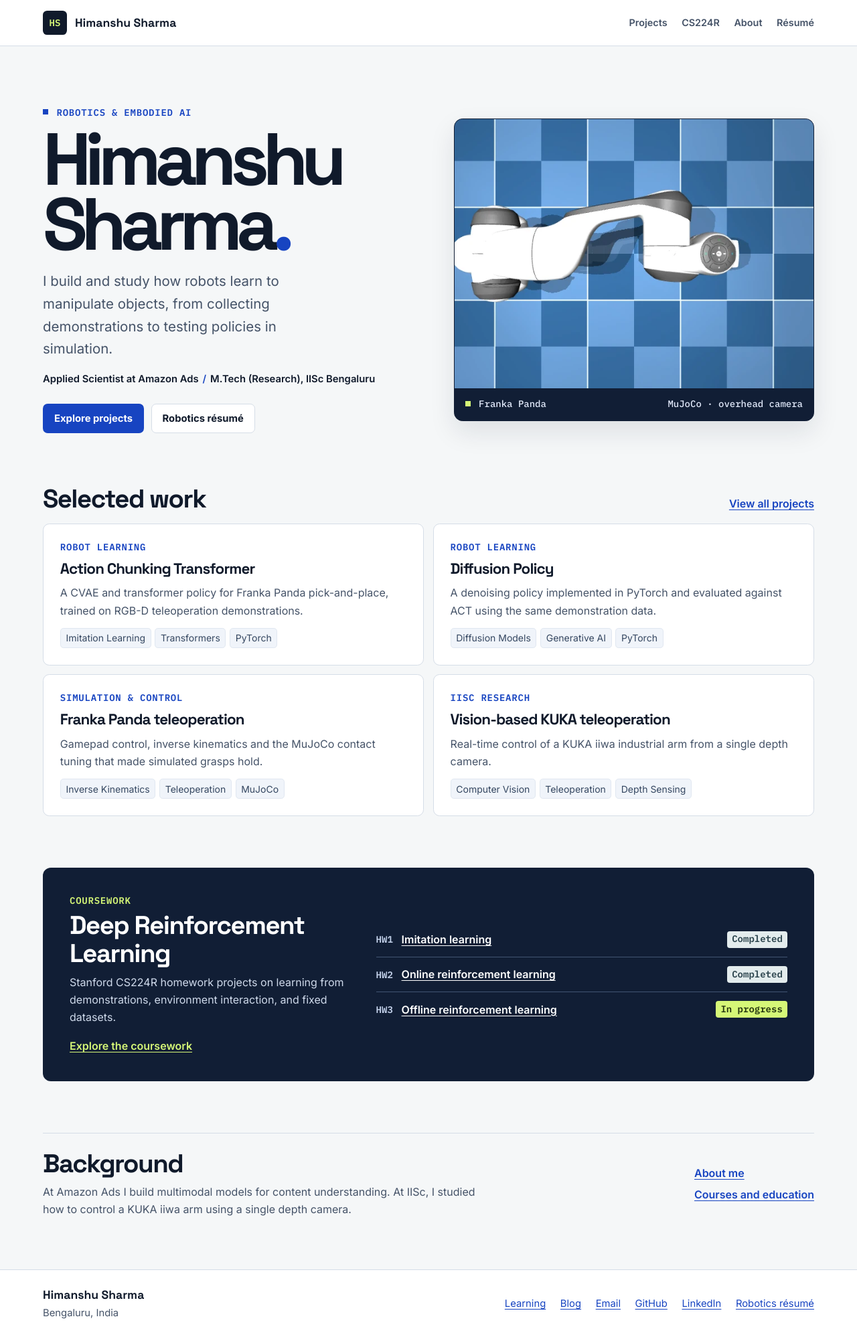
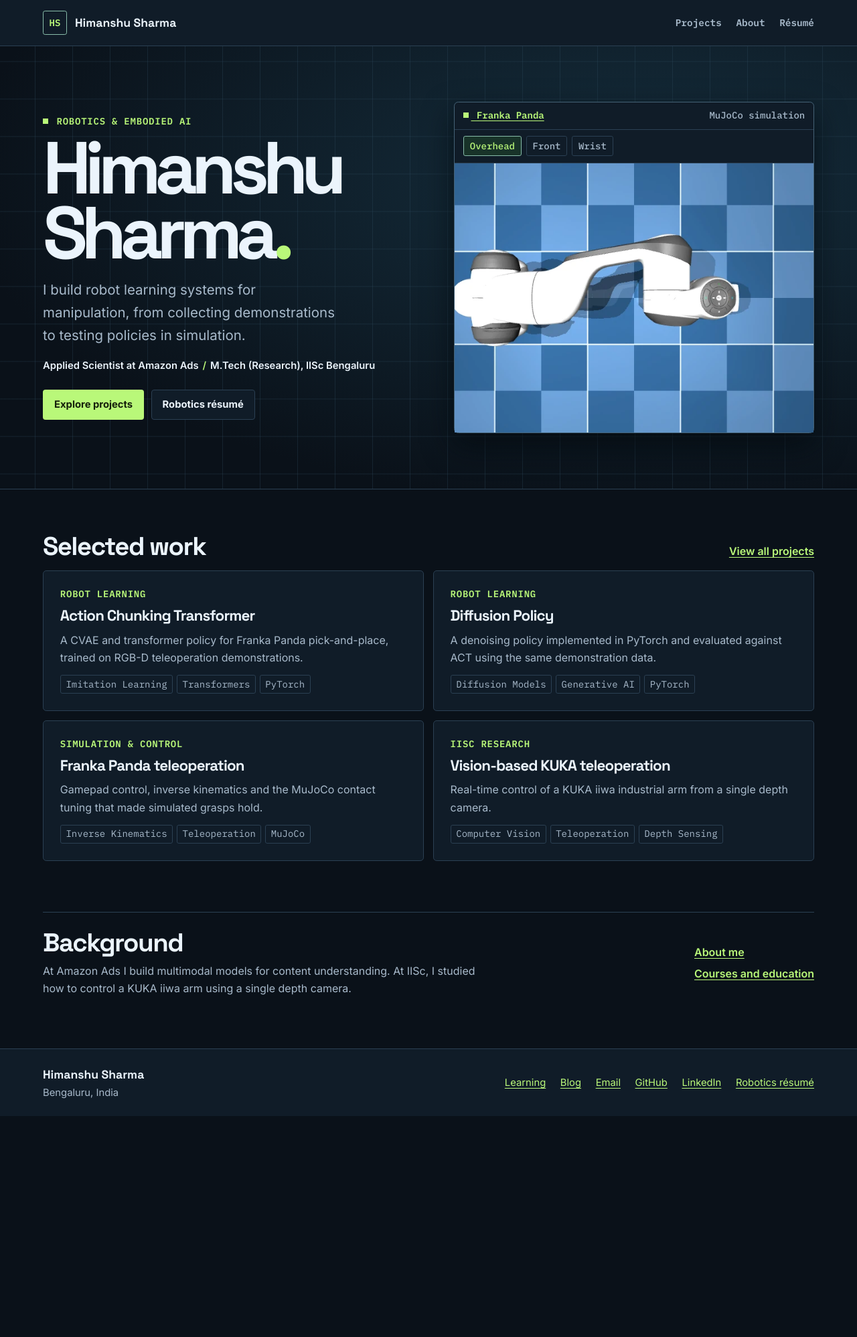
Before and after one commit to Magician6174/magician6174.github.io, a Jekyll site: the page built from docs/index.html, in a window 1280 px wide. Shown: the whole page at 67% size. Built offline with Jekyll 4.4.1, drawn with Linux system fonts in a browser that asks for light colours; after the commit the page ends 1667 px from its top, so only the background shows below that.

Commit message:
Give the portfolio a robotics theme and integrate CS224R

```diff
--- a/docs/_data/navigation.yml
+++ b/docs/_data/navigation.yml
@@ -1,8 +1,6 @@
 main:
   - title: Projects
     url: /projects/
-  - title: CS224R
-    url: /projects/cs224r/
   - title: About
     url: /about/
   - title: Résumé
--- a/docs/_includes/cs224r-list.html
+++ /dev/null
@@ -1,9 +0,0 @@
-<ul class="course-list">
-  {% for homework in site.data.cs224r %}
-    <li>
-      <span class="homework-id">{{ homework.number }}</span>
-      <a href="{{ '/projects/cs224r/' | relative_url }}#{{ homework.id }}">{{ homework.title }}</a>
-      <span class="status{% if homework.status == 'In progress' %} status-active{% endif %}">{{ homework.status }}</span>
-    </li>
-  {% endfor %}
-</ul>
--- /dev/null
+++ b/docs/_includes/panda-camera.html
@@ -0,0 +1,23 @@
+{% assign panda_project = '/projects/panda-teleop-ik/' | relative_url %}
+<figure class="camera-panel">
+  <figcaption class="camera-header">
+    <a href="{{ panda_project }}"><span class="accent-square" aria-hidden="true"></span> Franka Panda</a>
+    <span>MuJoCo simulation</span>
+  </figcaption>
+  <fieldset class="camera-controls">
+    <legend>Camera view</legend>
+    <div class="camera-options">
+      <input type="radio" name="panda-camera" id="camera-overhead" checked>
+      <label for="camera-overhead">Overhead</label>
+      <input type="radio" name="panda-camera" id="camera-front">
+      <label for="camera-front">Front</label>
+      <input type="radio" name="panda-camera" id="camera-wrist">
+      <label for="camera-wrist">Wrist</label>
+    </div>
+    <div class="camera-viewport">
+      <img class="camera-overhead" src="{{ '/assets/images/panda-topdown.webp' | relative_url }}" width="640" height="480" alt="Overhead view of the Franka Panda arm against the simulator floor grid">
+      <img class="camera-front" src="{{ '/assets/images/panda-front.webp' | relative_url }}" width="640" height="480" alt="Front view of the Panda arm with a red object in its workspace">
+      <img class="camera-wrist" src="{{ '/assets/images/panda-wrist.webp' | relative_url }}" width="640" height="480" alt="View from the Panda wrist camera looking down into the robot’s workspace">
+    </div>
+  </fieldset>
+</figure>
--- a/docs/_layouts/base.html
+++ b/docs/_layouts/base.html
@@ -10,7 +10,7 @@
   <meta property="og:title" content="{% if page.title %}{{ page.title | escape }} · {% endif %}{{ site.title | escape }}">
   <meta property="og:description" content="{{ description | escape }}">
   <meta property="og:image" content="{{ '/assets/images/panda-topdown.webp' | absolute_url }}">
-  <meta name="theme-color" content="#f5f7f8">
+  <meta name="theme-color" content="#0a1119">
   <link rel="alternate" type="application/atom+xml" title="{{ site.title | escape }}" href="{{ '/feed.xml' | relative_url }}">
   <link rel="preconnect" href="https://fonts.googleapis.com">
   <link rel="preconnect" href="https://fonts.gstatic.com" crossorigin>
--- a/docs/_pages/Learnings.md
+++ b/docs/_pages/Learnings.md
@@ -8,10 +8,6 @@ My formal and self-directed learning across statistics, machine learning, roboti
 software engineering. Where a programme had substantial projects, I have written those up
 separately — the links below go to the detailed write-ups on the
 [Projects]({{ '/projects/' | relative_url }}) page.
-
-## Stanford CS224R · Deep Reinforcement Learning
-
-[Explore my CS224R homework projects](/projects/cs224r/) on imitation learning, online RL, and offline RL.
 
 ## Education
 
--- a/docs/assets/css/portfolio.css
+++ b/docs/assets/css/portfolio.css
@@ -1,13 +1,14 @@
 :root {
-  color-scheme: light;
-  --paper: #f5f7f8;
-  --white: #fff;
-  --ink: #101a2b;
-  --muted: #455368;
-  --border: #d5dde7;
-  --blue: #1744c1;
-  --navy: #111e35;
-  --lime: #d5f777;
+  color-scheme: dark;
+  --paper: #0a1119;
+  --panel: #101c28;
+  --panel-raised: #142432;
+  --ink: #ebf4fc;
+  --muted: #a8bacb;
+  --border: #2b4053;
+  --accent: #b9f879;
+  --accent-dim: #88bdaa;
+  --focus: #83dafa;
   --display: 'Space Grotesk', system-ui, sans-serif;
   --text: 'Inter', system-ui, sans-serif;
   --mono: 'IBM Plex Mono', ui-monospace, monospace;
@@ -19,9 +20,9 @@ h1, h2, h3, p, figure { margin: 0; }
 h1, h2, h3 { font-family: var(--display); line-height: 1.08; letter-spacing: -.04em; }
 h2 { font-size: clamp(1.75rem, 3vw, 2.45rem); }
 h3 { font-size: 1.4rem; }
-a { color: var(--blue); text-underline-offset: .21em; }
+a { color: var(--accent); text-underline-offset: .21em; }
 a:hover { text-decoration-thickness: .14em; }
-a:focus-visible { outline: 3px solid #668aff; outline-offset: 4px; }
+a:focus-visible { outline: 3px solid var(--focus); outline-offset: 4px; }
 img { display: block; max-width: 100%; height: auto; }
 .wrap { width: min(100% - 3rem, 72rem); margin-inline: auto; }
 .skip-link {
@@ -29,12 +30,12 @@ img { display: block; max-width: 100%; height: auto; }
   inset: .75rem auto auto .75rem;
   z-index: 2;
   padding: .5rem 1rem;
-  background: var(--white);
+  background: var(--panel);
   transform: translateY(-180%);
 }
 .skip-link:focus { transform: none; }
 
-.site-header { border-bottom: 1px solid var(--border); background: var(--white); }
+.site-header { border-bottom: 1px solid var(--border); background: var(--panel); }
 .header-inner, .footer-inner {
   display: flex;
   align-items: center;
@@ -56,34 +57,44 @@ img { display: block; max-width: 100%; height: auto; }
   width: 2.25rem;
   height: 2.25rem;
   place-items: center;
-  border-radius: .4rem;
-  background: var(--ink);
-  color: var(--lime);
+  border: 1px solid var(--accent-dim);
+  border-radius: .2rem;
+  color: var(--accent);
   font: 600 .875rem var(--mono);
 }
 .site-header nav, .footer-links { display: flex; flex-wrap: wrap; align-items: center; gap: .5rem 1.35rem; }
-.site-header nav a { color: var(--muted); font-size: .9rem; font-weight: 600; text-decoration: none; }
-.site-header nav a:hover, .site-header nav [aria-current] { color: var(--blue); text-decoration: underline; }
+.site-header nav a { color: var(--muted); font-size: .9rem; font-weight: 600; text-decoration: none; font-family: var(--mono); }
+.site-header nav a:hover, .site-header nav [aria-current] { color: var(--accent); text-decoration: underline; }
 
+.hero-band {
+  border-bottom: 1px solid var(--border);
+  background-color: var(--paper);
+  background-image:
+    linear-gradient(90deg, #314e624d 1px, transparent 1px),
+    linear-gradient(#314e624d 1px, transparent 1px),
+    radial-gradient(ellipse at 75% 30%, #152e3d, transparent 75%);
+  background-position: center;
+  background-size: 56px 56px, 56px 56px, auto;
+}
 .hero {
   display: grid;
   grid-template-columns: minmax(0, 1fr) minmax(0, 1fr);
   align-items: center;
   gap: clamp(2rem, 6vw, 5rem);
-  padding-block: clamp(3rem, 7vw, 6rem) clamp(3rem, 6vw, 5rem);
+  padding-block: clamp(3rem, 6.5vw, 5.75rem);
 }
 .eyebrow {
-  color: var(--blue);
+  color: var(--accent);
   font: 600 .875rem/1.4 var(--mono);
   text-transform: uppercase;
   letter-spacing: .055em;
 }
 .accent-square { display: inline-block; width: .56em; height: .56em; margin-inline-end: .25em; vertical-align: .1em; background: currentColor; }
 .hero h1 { margin-block: .75rem 1.2rem; font-size: clamp(4rem, 8.6vw, 7.6rem); letter-spacing: -.085em; line-height: .88; }
-.hero h1 span { color: var(--blue); }
+.hero h1 span { color: var(--accent); }
 .hero-deck { max-width: 35ch; font-size: clamp(1.1rem, 2vw, 1.28rem); color: var(--muted); }
 .hero-role { margin-top: 1rem; font-size: .925rem; font-weight: 600; }
-.hero-role span { margin-inline: .15em; color: var(--blue); }
+.hero-role span { margin-inline: .15em; color: var(--accent); }
 .actions { display: flex; flex-wrap: wrap; gap: .65rem; margin-top: 1.5rem; }
 .button {
   display: inline-flex;
@@ -91,35 +102,69 @@ img { display: block; max-width: 100%; height: auto; }
   min-height: 2.8rem;
   padding: .55rem 1rem;
   border: 1px solid transparent;
-  border-radius: .45rem;
+  border-radius: .25rem;
   font-size: .925rem;
   font-weight: 700;
   text-decoration: none;
 }
-.button-primary { background: var(--blue); color: var(--white); }
-.button-primary:hover { background: #10379f; }
-.button-light { border-color: var(--border); background: var(--white); color: var(--ink); }
-.button-light:hover { border-color: var(--blue); color: var(--blue); }
-.hero-figure {
-  overflow: hidden;
-  border: 1px solid var(--navy);
-  border-radius: .8rem;
-  background: var(--navy);
-  box-shadow: 0 16px 38px #111e351a;
+.button-primary { background: var(--accent); color: #15200b; }
+.button-primary:hover { background: #d6ffac; }
+.button-light { border-color: var(--border); background: var(--panel); color: var(--ink); }
+.button-light:hover { border-color: var(--accent); color: var(--accent); }
+.camera-panel {
+  min-width: 0;
+  border: 1px solid #456276;
+  border-radius: .4rem;
+  background: var(--panel);
+  box-shadow: 0 18px 45px #03090db3;
 }
-.hero-figure img { width: 100%; aspect-ratio: 4 / 3; object-fit: cover; }
-.hero-figure figcaption {
+.camera-header {
   display: flex;
   align-items: center;
   justify-content: space-between;
-  gap: .35rem .75rem;
+  gap: .25rem 1rem;
   flex-wrap: wrap;
-  padding: .9rem 1rem;
-  color: #e3ebfc;
+  padding: .62rem .8rem;
+  border-bottom: 1px solid var(--border);
+  color: var(--muted);
   font: 500 .875rem/1.4 var(--mono);
 }
-.hero-figure .accent-square { color: var(--lime); }
+.camera-header a { color: var(--accent); font-weight: 600; }
+.camera-controls { position: relative; min-inline-size: 0; border: 0; padding: 0; margin: 0; }
+.camera-controls legend, .camera-options input {
+  position: absolute;
+  inline-size: 1px;
+  block-size: 1px;
+  margin: -1px;
+  overflow: hidden;
+  clip-path: inset(50%);
+}
+.camera-options {
+  display: flex;
+  gap: .45rem;
+  flex-wrap: wrap;
+  padding: .6rem .8rem;
+  border-bottom: 1px solid var(--border);
+}
+.camera-options label {
+  cursor: pointer;
+  padding: .27rem .54rem;
+  border: 1px solid var(--border);
+  border-radius: .18rem;
+  color: var(--muted);
+  font: 500 .875rem/1.4 var(--mono);
+}
+.camera-options label:hover { color: var(--ink); border-color: var(--accent-dim); }
+.camera-options input:checked + label { color: var(--accent); border-color: var(--accent-dim); background: #183329; }
+.camera-options input:focus-visible + label { outline: 3px solid var(--focus); outline-offset: 2px; }
+.camera-viewport { background: #10243a; }
+.camera-viewport img { display: none; width: 100%; aspect-ratio: 4 / 3; object-fit: contain; }
+.camera-viewport .camera-overhead { display: block; }
+.camera-controls:has(:is(#camera-front, #camera-wrist):checked) .camera-overhead { display: none; }
+.camera-controls:has(#camera-front:checked) .camera-front,
+.camera-controls:has(#camera-wrist:checked) .camera-wrist { display: block; }
 
+.hero-band + .home-section { margin-top: clamp(2.25rem, 5vw, 4.5rem); }
 .home-section { margin-bottom: clamp(2.75rem, 6vw, 5rem); }
 .section-head {
   display: flex;
@@ -129,7 +174,7 @@ img { display: block; max-width: 100%; height: auto; }
   gap: .45rem 1rem;
   margin-bottom: 1rem;
 }
-.section-head a, .profile-links a, .course-intro a { font-weight: 600; }
+.section-head a, .profile-links a { font-weight: 600; }
 .cards { display: grid; grid-template-columns: repeat(2, minmax(0, 1fr)); gap: .85rem; }
 .card {
   display: flex;
@@ -137,46 +182,28 @@ img { display: block; max-width: 100%; height: auto; }
   gap: .65rem;
   padding: clamp(1rem, 3vw, 1.55rem);
   border: 1px solid var(--border);
-  border-radius: .6rem;
-  background: var(--white);
+  border-radius: .32rem;
+  background: var(--panel);
 }
-.card:focus-within, .card:hover { border-color: #9baff0; }
+.card:focus-within, .card:hover { border-color: var(--accent-dim); background: var(--panel-raised); }
 .card h3 a { color: var(--ink); text-decoration: none; }
-.card h3 a:hover { color: var(--blue); text-decoration: underline; }
+.card h3 a:hover { color: var(--accent); text-decoration: underline; }
 .card p:not(.eyebrow) { color: var(--muted); }
 .tags { display: flex; flex-wrap: wrap; gap: .35rem; padding: 0; margin-bottom: 0; list-style: none; }
 .card .tags { margin-top: auto; padding-top: .15rem; }
-.tags li { padding: .16rem .48rem; border: 1px solid #e0e7f1; border-radius: .3rem; color: #354761; background: #f0f4fa; font-size: .875rem; }
+.tags li { padding: .16rem .48rem; border: 1px solid var(--border); border-radius: .18rem; color: var(--muted); font: 400 .875rem/1.5 var(--mono); }
 
-.course-panel {
-  display: grid;
-  grid-template-columns: minmax(0, .8fr) minmax(0, 1.2fr);
-  align-items: center;
-  gap: 1.4rem 3rem;
-  padding: clamp(1.25rem, 4vw, 2.5rem);
-  border-radius: .75rem;
-  background: var(--navy);
-  color: #fff;
-}
-.course-intro .eyebrow, .course-intro a { color: var(--lime); }
-.course-intro h2 { margin-block: .35rem .6rem; }
-.course-intro p:not(.eyebrow) { margin-bottom: 1rem; color: #cfdaeb; }
-.course-list { margin: 0; padding: 0; list-style: none; }
-.course-list li { display: grid; grid-template-columns: auto minmax(0, 1fr) auto; align-items: center; gap: .4rem .8rem; padding: .78rem 0; }
-.course-list li + li { border-top: 1px solid #425573; }
-.homework-id { font: 600 .875rem var(--mono); }
-.course-list .homework-id { color: #c4d2eb; }
-.course-list a { color: var(--white); font-weight: 600; }
+.homework-id { color: var(--muted); font: 600 .875rem var(--mono); }
 .status {
-  justify-self: start;
-  border-radius: .25rem;
+  border: 1px solid var(--border);
+  border-radius: .18rem;
   padding: .17rem .45rem;
-  color: #29424b;
-  background: #e3eced;
+  color: var(--ink);
+  background: var(--panel-raised);
   font: 600 .875rem/1.4 var(--mono);
   white-space: nowrap;
 }
-.status-active { color: #22330e; background: var(--lime); }
+.status-active { color: var(--accent); border-color: var(--accent-dim); background: #183329; }
 .profile-strip { display: flex; justify-content: space-between; align-items: center; gap: 1rem 2rem; border-top: 1px solid var(--border); padding-top: 1.5rem; }
 .profile-strip p { max-width: 65ch; margin-top: .5rem; color: var(--muted); }
 .profile-links { display: flex; flex-direction: column; gap: .35rem; min-width: max-content; }
@@ -194,7 +221,7 @@ img { display: block; max-width: 100%; height: auto; }
 .prose > h2:first-child { margin-top: 0; }
 .prose > h3 { margin-top: 1.55rem; }
 .prose li + li { margin-top: .35rem; }
-.prose pre, .prose blockquote { background: var(--white); margin-inline: 0; padding: 1rem; border-left: 3px solid var(--border); }
+.prose pre, .prose blockquote { background: var(--panel); margin-inline: 0; padding: 1rem; border-left: 3px solid var(--border); }
 .prose pre { overflow-x: auto; }
 .prose code { font-family: var(--mono); font-size: .9em; }
 .prose table { display: block; overflow-x: auto; border-collapse: collapse; }
@@ -202,16 +229,20 @@ img { display: block; max-width: 100%; height: auto; }
 .camera-pair > div { display: grid; grid-template-columns: repeat(2, minmax(0, 1fr)); gap: .5rem; }
 .camera-pair img { border-radius: .45rem; }
 .camera-pair figcaption { margin-top: .45rem; color: var(--muted); }
-.course-source { margin-bottom: 1.5rem; color: var(--muted); }
-.course-details { display: grid; grid-template-columns: repeat(3, minmax(0, 1fr)); gap: .85rem; }
-.homework { padding: 1.3rem; border-radius: .6rem; border: 1px solid var(--border); background: var(--white); scroll-margin-top: 1rem; }
-.homework:target { border-color: var(--blue); box-shadow: 0 0 0 2px var(--blue); }
-.homework-meta { display: flex; gap: .7rem; align-items: center; }
-.homework h2 { font-size: clamp(1.55rem, 3vw, 2rem); margin-block: 1rem .65rem; }
-.homework p { margin-top: .7rem; color: var(--muted); }
+.homework {
+  padding: clamp(1.15rem, 3vw, 1.65rem);
+  border: 1px solid var(--border);
+  border-radius: .32rem;
+  background: var(--panel);
+  scroll-margin-top: 1rem;
+}
+.homework:target { border-color: var(--accent); }
+.homework-meta { display: flex; flex-wrap: wrap; gap: .7rem; align-items: center; }
+.homework h2 { font-size: clamp(1.55rem, 3vw, 2rem); margin-block: .75rem .65rem; }
+.homework p { margin-top: .65rem; color: var(--muted); }
 .homework .homework-summary { color: var(--ink); font-weight: 600; }
-.homework .homework-question { padding-top: .7rem; border-top: 1px solid var(--border); color: var(--blue); font-weight: 600; }
-.site-footer { border-top: 1px solid var(--border); background: var(--white); }
+.homework .homework-question { padding-top: .7rem; border-top: 1px solid var(--border); color: var(--accent); }
+.site-footer { border-top: 1px solid var(--border); background: var(--panel); }
 .footer-inner { padding-block: 1.45rem; }
 .footer-inner strong { font-family: var(--display); font-size: 1.1rem; }
 .footer-inner p, .footer-links a { font-size: .925rem; }
@@ -219,8 +250,6 @@ img { display: block; max-width: 100%; height: auto; }
 
 @media (max-width: 54rem) {
   .hero { gap: 2rem; }
-  .course-panel { grid-template-columns: 1fr; gap: .9rem; }
-  .course-details { grid-template-columns: 1fr; }
 }
 @media (max-width: 39rem) {
   .wrap { width: calc(100% - 2rem); }
@@ -228,9 +257,7 @@ img { display: block; max-width: 100%; height: auto; }
   .header-inner { gap: .75rem; }
   .site-header nav { gap: .45rem 1rem; }
   .hero { grid-template-columns: 1fr; }
-  .hero h1 { font-size: clamp(3.55rem, 15vw, 5.4rem); }
+  .hero h1 { font-size: clamp(2.9rem, 14.2vw, 5rem); }
   .cards { grid-template-columns: 1fr; }
-  .course-list li { grid-template-columns: auto minmax(0, 1fr); }
-  .course-list .status { grid-column: 2; }
   .profile-links { min-width: 0; }
 }
--- a/docs/index.html
+++ b/docs/index.html
@@ -1,22 +1,21 @@
 ---
 layout: base
 ---
+<div class="hero-band">
 <section class="wrap hero" aria-labelledby="intro-title">
   <div class="hero-copy">
     <p class="eyebrow"><span class="accent-square"></span> Robotics &amp; embodied AI</p>
     <h1 id="intro-title">Himanshu<br>Sharma<span>.</span></h1>
-    <p class="hero-deck">I build and study how robots learn to manipulate objects, from collecting demonstrations to testing policies in simulation.</p>
+    <p class="hero-deck">I build robot learning systems for manipulation, from collecting demonstrations to testing policies in simulation.</p>
     <p class="hero-role">Applied Scientist at Amazon Ads <span aria-hidden="true">/</span> M.Tech (Research), IISc Bengaluru</p>
     <div class="actions">
       <a class="button button-primary" href="{{ '/projects/' | relative_url }}">Explore projects</a>
       <a class="button button-light" href="{{ '/assets/Robotics_Resume-12826.pdf' | relative_url }}">Robotics résumé</a>
     </div>
   </div>
-  <figure class="hero-figure">
-    <img src="{{ '/assets/images/panda-topdown.webp' | relative_url }}" width="640" height="480" alt="Overhead camera view of the simulated Franka Panda arm in MuJoCo">
-    <figcaption><span><span class="accent-square"></span> Franka Panda</span><span>MuJoCo · overhead camera</span></figcaption>
-  </figure>
+  {% include panda-camera.html %}
 </section>
+</div>
 
 <section class="wrap home-section" aria-labelledby="selected-title">
   <div class="section-head">
@@ -31,18 +30,6 @@ layout: base
   </div>
 </section>
 
-<section class="wrap home-section" aria-labelledby="rl-title">
-  <div class="course-panel">
-    <div class="course-intro">
-      <p class="eyebrow">Coursework</p>
-      <h2 id="rl-title">Deep Reinforcement Learning</h2>
-      <p>Stanford CS224R homework projects on learning from demonstrations, environment interaction, and fixed datasets.</p>
-      <a href="{{ '/projects/cs224r/' | relative_url }}">Explore the coursework</a>
-    </div>
-    {% include cs224r-list.html %}
-  </div>
-</section>
-
 <section class="wrap home-section profile-strip" aria-labelledby="background-title">
   <div>
     <h2 id="background-title">Background</h2>
```
Also changed, not shown: other parts of docs/_pages/Learnings.md (+2 -0 lines), docs/_pages/cs224r.html (deleted, +0 -19 lines), docs/_pages/projects.html (+1 -11 lines), docs/_projects/cs224r.md (added, +25 -0 lines).
